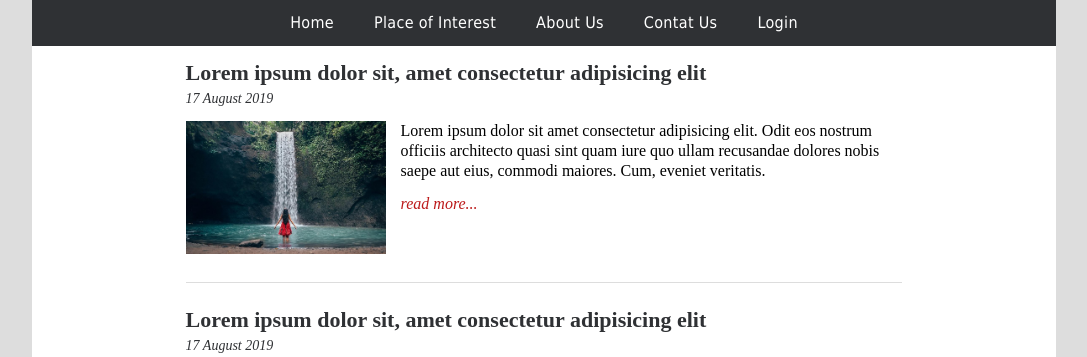
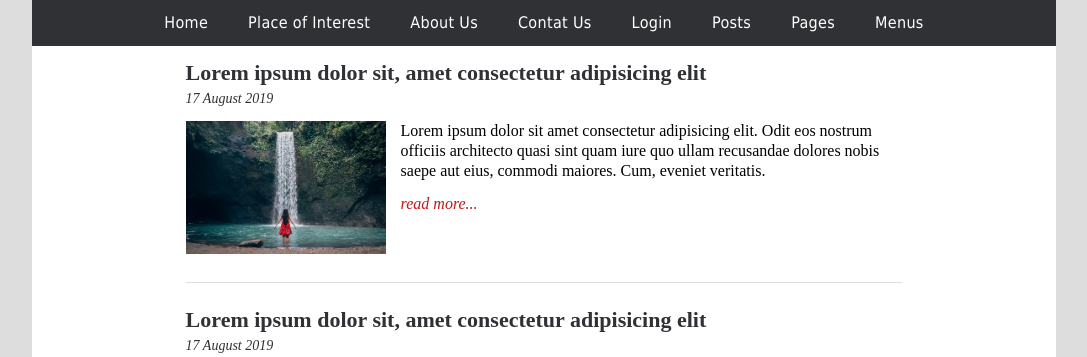
Before and after one commit to andrenata/latihanwebdasar2, a PHP site: page / in a window 1280 px wide. Shown: the part 128-485 px from the top of the page, without its empty margins (96-1183 px from the left). Run offline with PHP 8.4, Linux system fonts and the light colour scheme.

Commit message:
Add Menu Admin

```diff
--- a/koneksi.php
+++ b/koneksi.php
@@ -6,9 +6,6 @@
     if(mysqli_connect_errno()){
         // jika ya ada error
         echo 'Koneksi Gagal : '.mysqli_connect_error();
-    }else{
-        // jika tidak ada error
-        echo 'Konesi sukses!!!';
     }
 
 ?>
--- a/menu.php
+++ b/menu.php
@@ -5,7 +5,10 @@
         <li><a href="">Place of Interest</a></li>
         <li><a href="">About Us</a></li>
         <li><a href="">Contat Us</a></li>
-        <li><a href="">Login</a></li>
+        <li><a href="login.php">Login</a></li>
+        <li><a href="list_post.php">Posts</a></li>
+        <li><a href="list_post.php">Pages</a></li>
+        <li><a href="list_post.php">Menus</a></li>
     </ul>
     <div class="clear"></div>
 </div> <!-- endMenu -->
```
